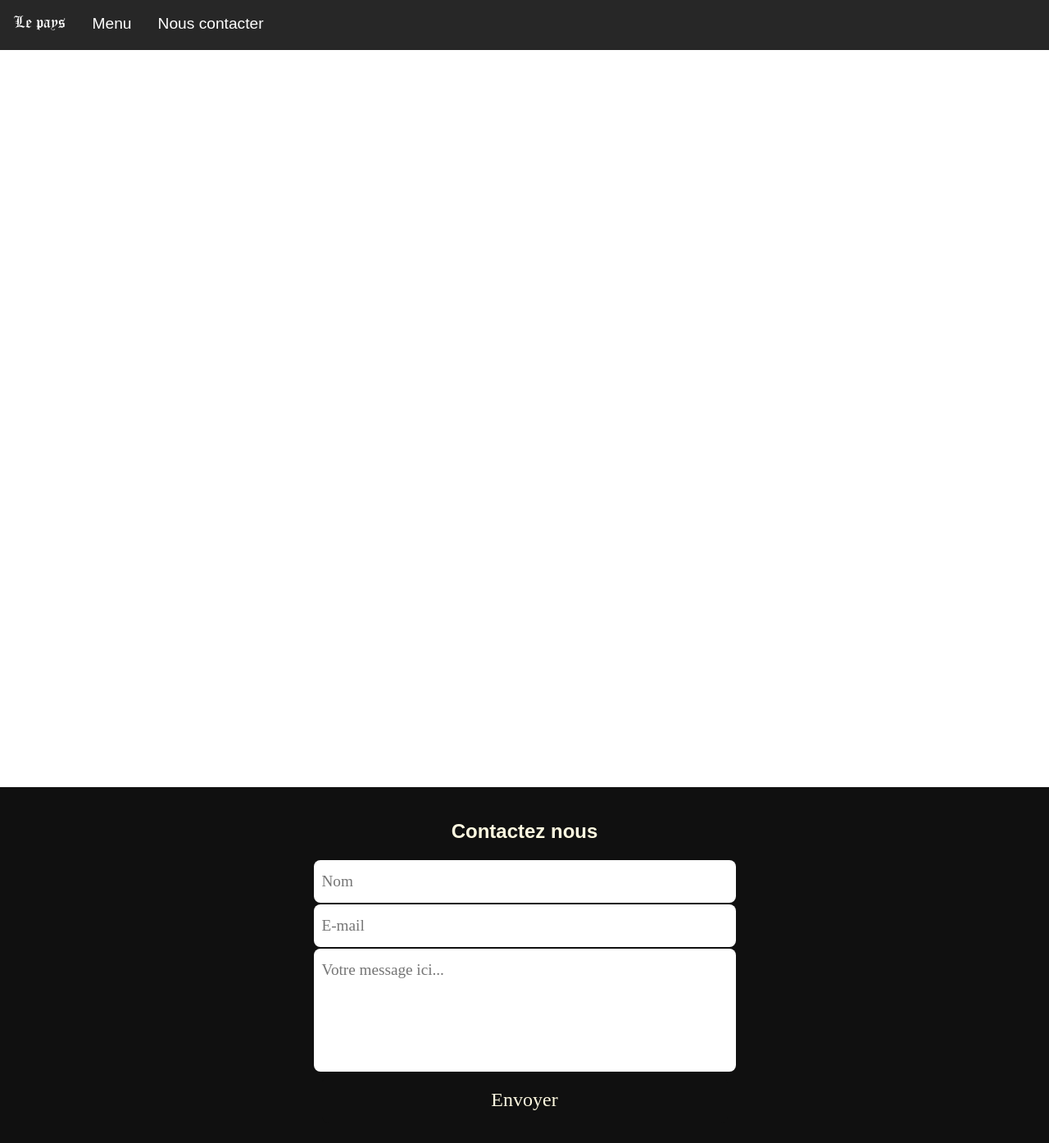
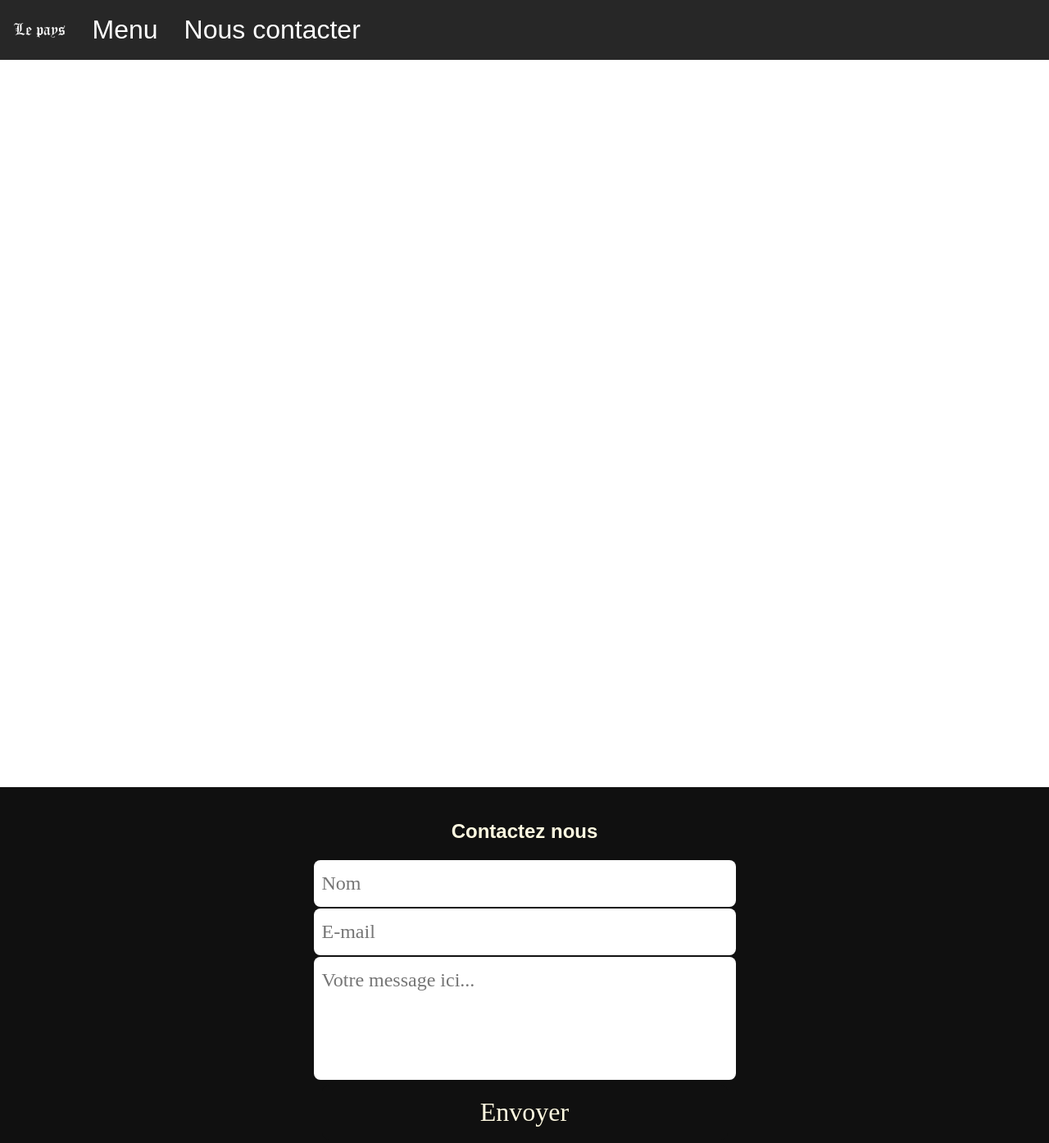
Before and after one commit to QBJ08/QBJ08.github.io, a plain HTML site: page index.html in a window 1280 px wide. Shown: the top 1394 px of the page at 82% size. Drawn offline with Linux system fonts and the light colour scheme.

Commit message:
Add files via upload

```diff
--- a/index.html
+++ b/index.html
@@ -13,7 +13,7 @@
         <header>
             <nav>
                 <ul>
-                    <li id="logo"><a href="index.html"><img src="../resources/logo.png" height="20"></a></li>
+                    <li id="logo"><a href="index.html"><img src="/resources/logo.png" height="20"></a></li>
                     <li ><a href="index.html">Menu</a></li>
                     <li><a href="#contact">Nous contacter</a></li>
                 </ul>
--- a/style.css
+++ b/style.css
@@ -41,7 +41,7 @@ nav {
 
 header li {
     float: left;
-    font-size: 1.2em;
+    font-size: 2em;
 }
 
 header li a {
@@ -60,6 +60,7 @@ header li a {
     padding-left: 10%;
     padding-right: 10%;
     text-align: justify;
+    font-size: 1.5em;
 }
 
 
@@ -86,7 +87,7 @@ input, textarea, .button-form {
     width: 55%;
     padding: 15px 10px;
     margin: 1px;
-    font-size: 1.2em;
+    font-size: 1.5em;
     font-family: "advent pro", "sans serif";
     border-radius: 8px;
 }
@@ -97,7 +98,7 @@ textarea {
 }
 
 .button-form {
-    font-size: 1.5em;
+    font-size: 2em;
     color: #fffae1;
     background-color: #101010;
 }
@@ -136,7 +137,7 @@ textarea {
 #icons a {
     display: inline-block;
     padding: 0 15px;
-    font-size: 1.3em;
+    font-size: 1.5em;
     color: #fffae1;
 }
 
```
Also changed, not shown: PE.html (+1 -1 lines).
